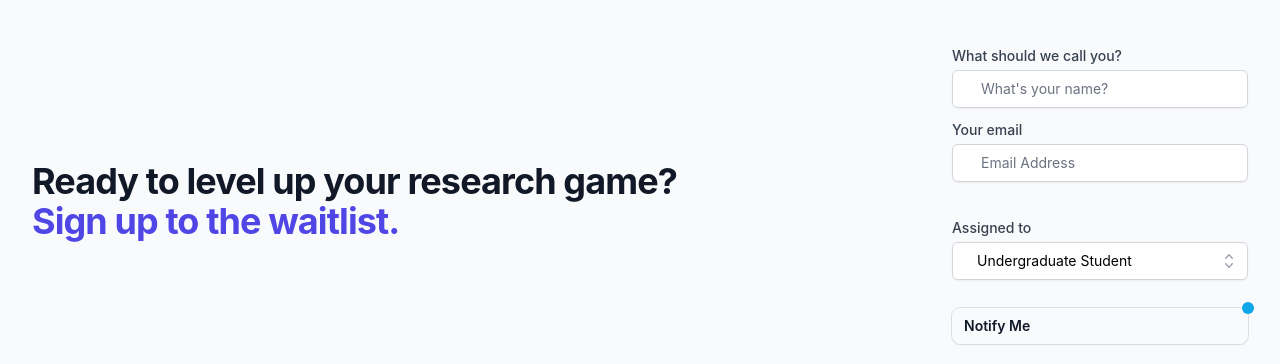
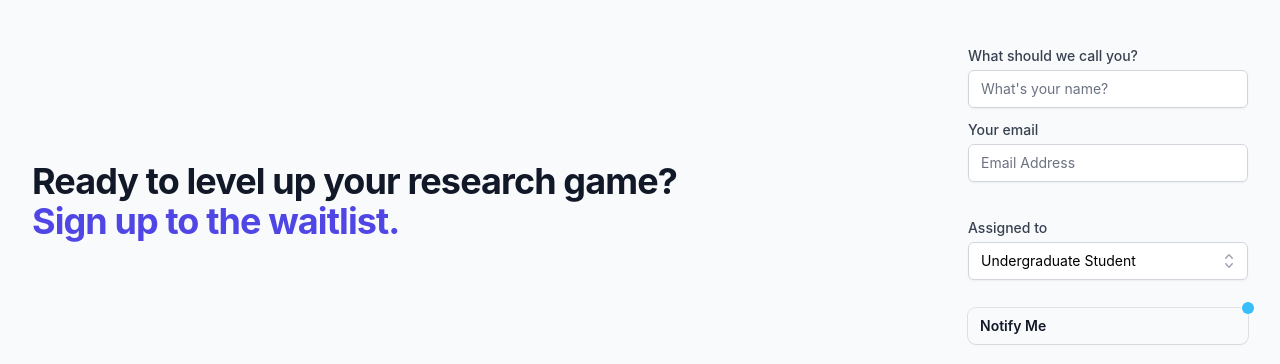
Before and after one commit to musdotdigital/san-pelligrino, a Next.js app: page / in a window 1280 px wide. Shown: the part 2116-2480 px from the top of the page. Built offline with nearby package versions, Linux system fonts and the light colour scheme.

Commit message:
green response

```diff
--- a/components/Input/index.tsx
+++ b/components/Input/index.tsx
@@ -28,7 +28,7 @@ const Input = (props: Props) => {
                     onChange={onChange}
                     onBlur={onBlur}
                     value={value}
-                    className="block w-full rounded-md border-gray-300 pl-7 pr-12 focus:border-indigo-500 focus:ring-indigo-500 sm:text-sm"
+                    className="block w-full rounded-md border-gray-300 pl-3 pr-12 focus:border-indigo-500 focus:ring-indigo-500 sm:text-sm"
                 />
                 {/* <div className="absolute inset-y-0 right-0 flex items-center">
                     <label htmlFor="currency" className="sr-only">
--- a/components/Select/index.tsx
+++ b/components/Select/index.tsx
@@ -32,7 +32,7 @@ const Select = (props: Props) => {
                         </Listbox.Label>
 
                         <div className="relative mt-1">
-                            <Listbox.Button className="relative w-full cursor-default rounded-md border border-gray-300 bg-white py-2 pl-3 pr-10 text-left shadow-sm focus:border-indigo-500 focus:outline-none focus:ring-1 focus:ring-indigo-500 sm:text-sm">
+                            <Listbox.Button className="relative w-full cursor-default rounded-md border border-gray-300 bg-white py-2  pr-10 text-left shadow-sm focus:border-indigo-500 focus:outline-none focus:ring-1 focus:ring-indigo-500 sm:text-sm">
                                 <span className="flex items-center">
                                     <span className="ml-3 block truncate">{selected}</span>
                                 </span>
--- a/modules/WaitlistSignUp/index.tsx
+++ b/modules/WaitlistSignUp/index.tsx
@@ -6,6 +6,7 @@ import { object, string } from 'yup'
 
 import Input from '../../components/Input'
 import Select from '../../components/Select'
+import { setClassNames } from '../../utils/tailwindUtils'
 
 const occupations = [
     'Undergraduate Student',
@@ -134,8 +135,18 @@ const WatilistSignUp = ({ supabase }: { supabase: SupabaseClient }) => {
                                 {status.success ? 'Signed Up!' : 'Notify Me'}
                                 <div className="absolute right-0 top-0 top-align -mt-1.5 -mr-1.5">
                                     <span className="flex h-3 w-3">
-                                        <span className="animate-ping absolute inline-flex h-full w-full rounded-full bg-sky-400 opacity-75" />
-                                        <span className="relative inline-flex rounded-full h-3 w-3 bg-sky-500" />
+                                        <span
+                                            className={setClassNames(
+                                                status.success ? 'bg-green-400' : 'bg-sky-400',
+                                                ' animate-ping absolute inline-flex h-full w-full rounded-full opacity-75'
+                                            )}
+                                        />
+                                        <span
+                                            className={setClassNames(
+                                                status.success ? 'bg-green-500' : 'bg-sky-400',
+                                                'relative inline-flex rounded-full h-3 w-3 '
+                                            )}
+                                        />
                                     </span>
                                 </div>
                             </button>
```
